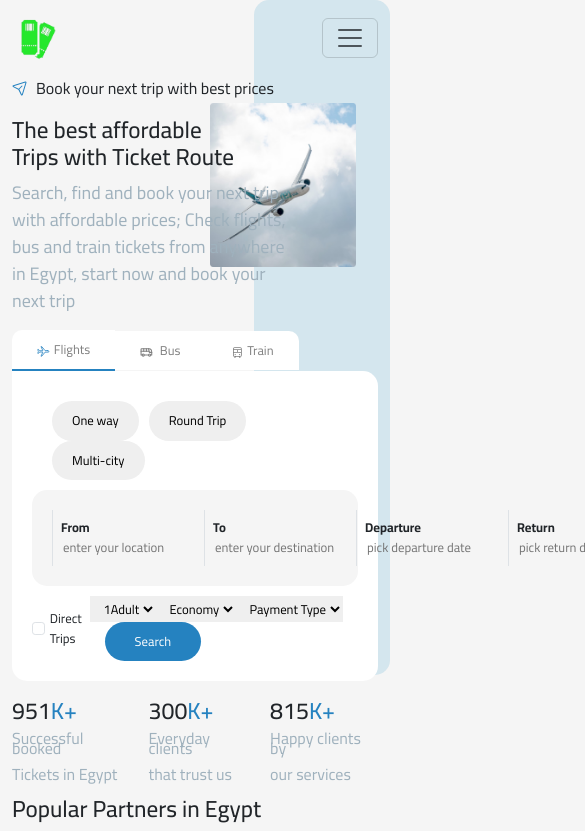
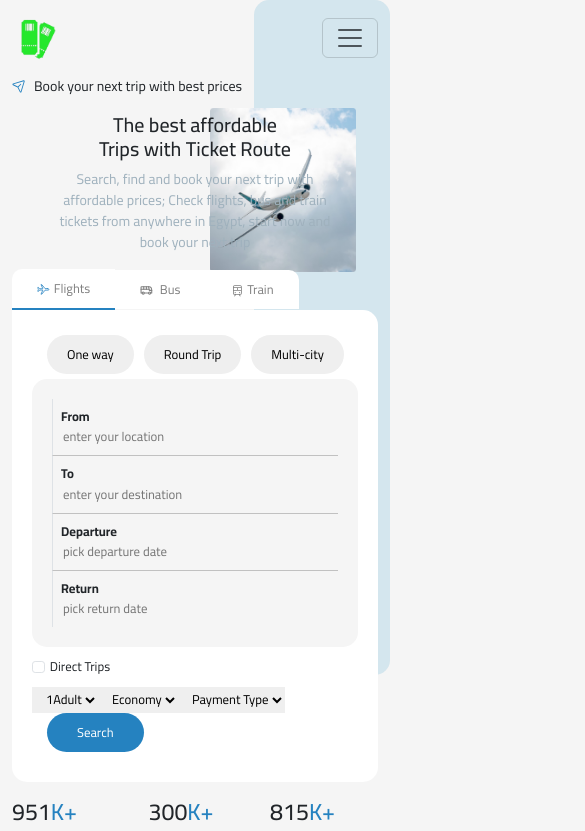
Before and after one commit to Mohamed-Ahmed10/Ticket_Route_final, a React (Vite) app: page / in a window 390 px wide. Shown: the top 831 px of the page, 585 px wide, since content can reach past the window. Built offline with nearby package versions, Linux system fonts and the light colour scheme.

Commit message:
finishing responsive hero

```diff
--- a/src/components/BookingSection.jsx
+++ b/src/components/BookingSection.jsx
@@ -36,19 +36,19 @@
                             <button>Multi-city</button>
                         </div>
                         <div className='inputs_block d-flex'>
-                            <div className='d-flex flex-column border-start p-2'>
+                            <div className='input_container d-flex flex-column border-start p-2'>
                                 <label className="fw-bold">From</label>
                                 <input type="text" placeholder='enter your location' />
                             </div>
-                            <div className='d-flex flex-column border-start p-2'>
+                            <div className='input_container d-flex flex-column border-start p-2'>
                                 <label className="fw-bold">To</label>
                                 <input type="text" placeholder='enter your destination' />
                             </div>
-                            <div className='d-flex flex-column border-start p-2'>
+                            <div className='input_container d-flex flex-column border-start p-2'>
                                 <label className="fw-bold">Departure</label>
                                 <input type="text" placeholder='pick departure date' />
                             </div>
-                            <div className='d-flex flex-column border-start p-2'>
+                            <div className='input_container d-flex flex-column border-start p-2'>
                                 <label className="fw-bold">Return</label>
                                 <input type="text" placeholder='pick return date' />
                             </div>
@@ -58,7 +58,7 @@
                                 <input className="form-check-input mt-0" type="checkbox" value="" />
                                 <label htmlFor=""> Direct Trips</label>
                             </div>
-                            <div>
+                            <div className='forms_menu' >
                                 <select name="" id="">
                                     <option value="1 Adult">1Adult</option>
                                 </select>
@@ -82,20 +82,20 @@
                             <button>Round Trip</button>
                             <button>Multi-city</button>
                         </div>
-                        <div className='inputs_block d-flex'>
-                            <div className='d-flex flex-column border-start p-2'>
+                        <div className=' inputs_block d-flex'>
+                            <div className='input_container d-flex flex-column border-start p-2'>
                                 <label className="fw-bold">From</label>
                                 <input type="text" placeholder='enter your location' />
                             </div>
-                            <div className='d-flex flex-column border-start p-2'>
+                            <div className='input_container d-flex flex-column border-start p-2'>
                                 <label className="fw-bold">To</label>
                                 <input type="text" placeholder='enter your destination' />
                             </div>
-                            <div className='d-flex flex-column border-start p-2'>
+                            <div className='input_container d-flex flex-column border-start p-2'>
                                 <label className="fw-bold">Departure</label>
                                 <input type="text" placeholder='pick departure date' />
                             </div>
-                            <div className='d-flex flex-column border-start p-2'>
+                            <div className='input_container d-flex flex-column border-start p-2'>
                                 <label className="fw-bold">Return</label>
                                 <input type="text" placeholder='pick return date' />
                             </div>
@@ -105,7 +105,7 @@
                                 <input className="form-check-input mt-0" type="checkbox" value="" />
                                 <label htmlFor=""> Direct Trips</label>
                             </div>
-                            <div>
+                            <div className='forms_menu'>
                                 <select name="" id="">
                                     <option value="1 Adult">1Adult</option>
                                 </select>
@@ -130,19 +130,19 @@
                             <button>Multi-city</button>
                         </div>
                         <div className='inputs_block d-flex'>
-                            <div className='d-flex flex-column border-start p-2'>
+                            <div className='input_container d-flex flex-column border-start p-2'>
                                 <label className="fw-bold">From</label>
                                 <input type="text" placeholder='enter your location' />
                             </div>
-                            <div className='d-flex flex-column border-start p-2'>
+                            <div className='input_container d-flex flex-column border-start p-2'>
                                 <label className="fw-bold">To</label>
                                 <input type="text" placeholder='enter your destination' />
                             </div>
-                            <div className='d-flex flex-column border-start p-2'>
+                            <div className='input_container d-flex flex-column border-start p-2'>
                                 <label className="fw-bold">Departure</label>
                                 <input type="text" placeholder='pick departure date' />
                             </div>
-                            <div className='d-flex flex-column border-start p-2'>
+                            <div className='input_container d-flex flex-column border-start p-2'>
                                 <label className="fw-bold">Return</label>
                                 <input type="text" placeholder='pick return date' />
                             </div>
@@ -152,7 +152,7 @@
                                 <input className="form-check-input mt-0" type="checkbox" value="" />
                                 <label htmlFor=""> Direct Trips</label>
                             </div>
-                            <div>
+                            <div className='forms_menu' >
                                 <select name="" id="">
                                     <option value="1 Adult">1Adult</option>
                                 </select>
@@ -170,22 +170,6 @@
             )}
         </div>
 
-
-        // <Tabs
-        //     activeKey={key}
-        //     onSelect={(k) => setKey(k)}
-        //     className="mb-3"
-        // >
-        //     <Tab eventKey="home" class title={t('flight_tab')}>
-        //         Tab content for Home
-        //     </Tab>
-        //     <Tab eventKey="profile" title={t('bus_tab')}>
-        //         Tab content for Profile
-        //     </Tab>
-        //     <Tab eventKey="contact" title={t('train_tab')}>
-        //         Tab content for Contact
-        //     </Tab>
-        // </Tabs>
     )
 }
 
--- a/src/index.css
+++ b/src/index.css
@@ -184,10 +184,6 @@
   display: inline-block;
 }
 
-.inputs_block label:not(:first-child) {
-  border-left: 2px solid black;
-}
-
 .inputs_block input {
   border: none;
   background-color: transparent;
@@ -366,6 +362,8 @@
 }
 
 @media (max-width: 991px) {
+  /* @@@@ FOOTER @@@@@ */
+
   #footer {
     flex-wrap: wrap;
     flex-direction: column;
@@ -386,6 +384,35 @@
 }
 
 @media (max-width: 767px) {
+  /* @@@@HERO@@@@ */
+  .hero_text_box {
+    text-align: center;
+  }
+  .hero_text_box h3 {
+    font-size: 20px;
+  }
+  .hero_text_box p {
+    font-size: 14px !important;
+    margin-left: auto;
+    margin-right: auto;
+  }
+  .trip_type {
+    padding: 5px;
+  }
+  .inputs_block {
+    flex-direction: column;
+  }
+  .input_container:not(:last-child) {
+    border-bottom: 1px solid #c1c1c1 !important;
+  }
+  .actions_block {
+    flex-direction: column;
+    align-items: flex-start;
+  }
+  .forms_menu {
+    padding: 10px 0;
+  }
+  /* @@@@ FOOTER @@@@@ */
   #footer {
     padding: 15px;
   }
```
